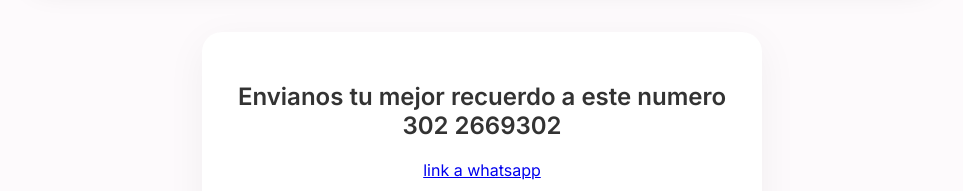
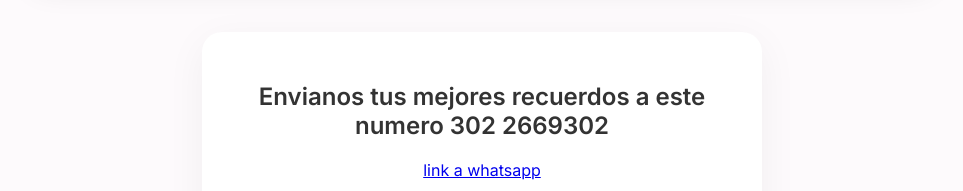
Before and after one commit to fabianempresarial-code/ngrid-y-javier, a plain HTML site: page index.html in a window 1280 px wide. Shown: the part 899-1090 px from the top of the page, without its empty margins (158-1121 px from the left). Drawn offline with nearby package versions, Linux system fonts and the light colour scheme.

Commit message:
Update index.html

```diff
--- a/index.html
+++ b/index.html
@@ -55,7 +55,7 @@
         <img src="https://i.imgur.com/Z9oMXaJ.png" class="main-photo" alt="Novios">
 
         <div class="generator-card" id="herramienta">
-            <h2>Envianos tu mejor recuerdo a este numero      302 2669302</h2>
+            <h2>Envianos tus mejores recuerdos a este numero      302 2669302</h2>
             <a href="https://wa.me/573022669302?text=Hola!!%20te%20enviamos%20nuestros%20mejores%20recuerdos%20gracias">link a whatsapp</a>
 
             <p class="section-title">1. Elige un diseño:</p>
```
